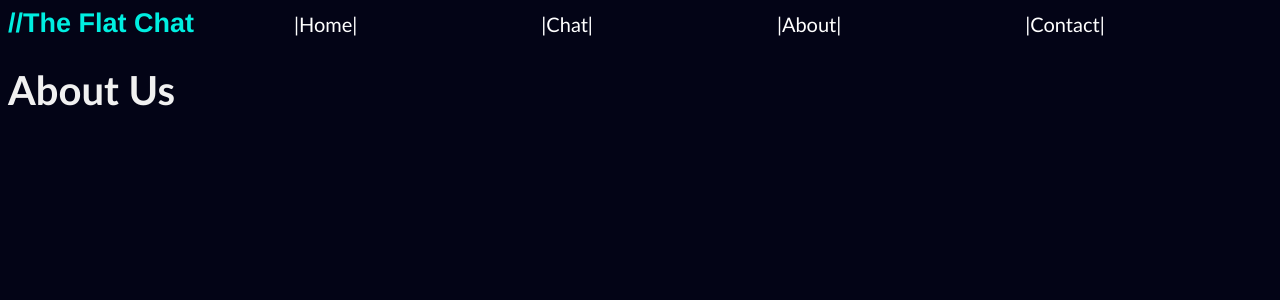
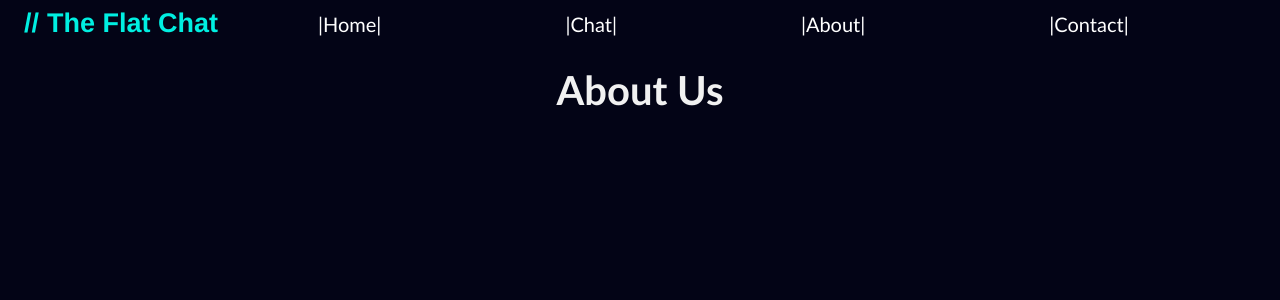
Before and after one commit to paolomgarcia/phase-3-project-frontend, a React (Create React App) app in the folder flat-chat/: page /about in a window 1280 px wide. Shown: the top 300 px of the page. Built offline with nearby package versions, Linux system fonts and the light colour scheme.

Commit message:
general changes

```diff
--- a/flat-chat/src/components/ChatPage.js
+++ b/flat-chat/src/components/ChatPage.js
@@ -35,6 +35,7 @@ function ChatPage() {
 
   return (
     <>
+    <h1 className= "chatpage" >Send a Chat!</h1>
     <NewChatForm onAddChat = {handleAddChat}/>
     <ChatList onDeletePost = {onDeletePost} chats = {chats}/>
     </>
--- a/flat-chat/src/components/Header.js
+++ b/flat-chat/src/components/Header.js
@@ -3,7 +3,7 @@ import {NavLink} from "react-router-dom";
 
 function Header() {
     const linkStyles = {
-        textAlign: "center",
+        // textAlign: "center",
         // display: "inline-block",
         width: "75px",
         padding: "12px",
@@ -16,7 +16,10 @@ function Header() {
   return (
     <header id= "header">
       {/* <span className="logo">{"//"}</span> */}
-      <span className="logo">{"//The Flat Chat"}</span>
+      <span className="logo">
+          {"//"}
+        <span className="logotitle">The Flat Chat</span>
+      </span>
       <NavLink to= "/" style={linkStyles}>|Home|</NavLink>
       <NavLink to= "/chat" style={linkStyles}>|Chat|</NavLink>
       {/* <span className="logo">{"//"}</span> */}
--- a/flat-chat/src/components/NewChatForm.js
+++ b/flat-chat/src/components/NewChatForm.js
@@ -24,8 +24,7 @@ function NewChatForm({ onAddChat }) {
 
   return (
     <div className="new-chat-form">
-      <h2>Send a Chat!</h2>
-      <form onSubmit= {handleSubmit}>
+      <form className="new-chat-form" onSubmit= {handleSubmit}>
         <input type="text" name="phase" placeholder="What phase is this for?" value= {phase} onChange= {(e)=> setPhase(e.target.value)}/>
         <input type="text" name="topic" placeholder="What's this about?" value= {topic} onChange= {(e)=> setTopic(e.target.value)}/>
         <input type="text" name="location" placeholder="Where are you located?" value= {location} onChange= {(e) => setLocation(e.target.value)}/>
--- a/flat-chat/src/index.css
+++ b/flat-chat/src/index.css
@@ -23,11 +23,11 @@ body {
   font-size: 20px;
   color: var(--color);
   background-color: var(--background);
-  position:fixed;
-    top:0;
-    bottom:0;
-    left:0;
-    right:0;
+  position: fixed;
+  top: 0;
+  bottom: 0;
+  left: 0;
+  right: 0;
 }
 
 code {
@@ -35,25 +35,46 @@ code {
     monospace;
 }
 
+/*Header*/
 .logo {
   color: var(--turquoise);
   text-align: center;
   font-size: 1.350em;
   font-family: Helvetica;
   margin-right: 0.5rem;
+  margin-left: 1rem;
   font-weight: bold;
 }
 
-.about:hover{
-color: (--turquoise)
+.about:hover {
+  color: (--turquoise)
 }
 
 .title {
- text-align: center;
- margin-right: 15rem;
+  text-align: center;
+  margin-right: 15rem;
+}
+
+.logotitle {
+  margin-left: 0.5rem;
 }
 
 .slogan {
   text-align: center;
-  margin-right: 15rem ;
+  /* margin-right: 15rem; */
 }
+
+/*Chat page title*/
+.chatpage {
+  text-align: center
+}
+
+/*Contact page*/
+.contact {
+  text-align: center;
+}
+
+
+.about-text {
+  text-align: center;
+}
```
